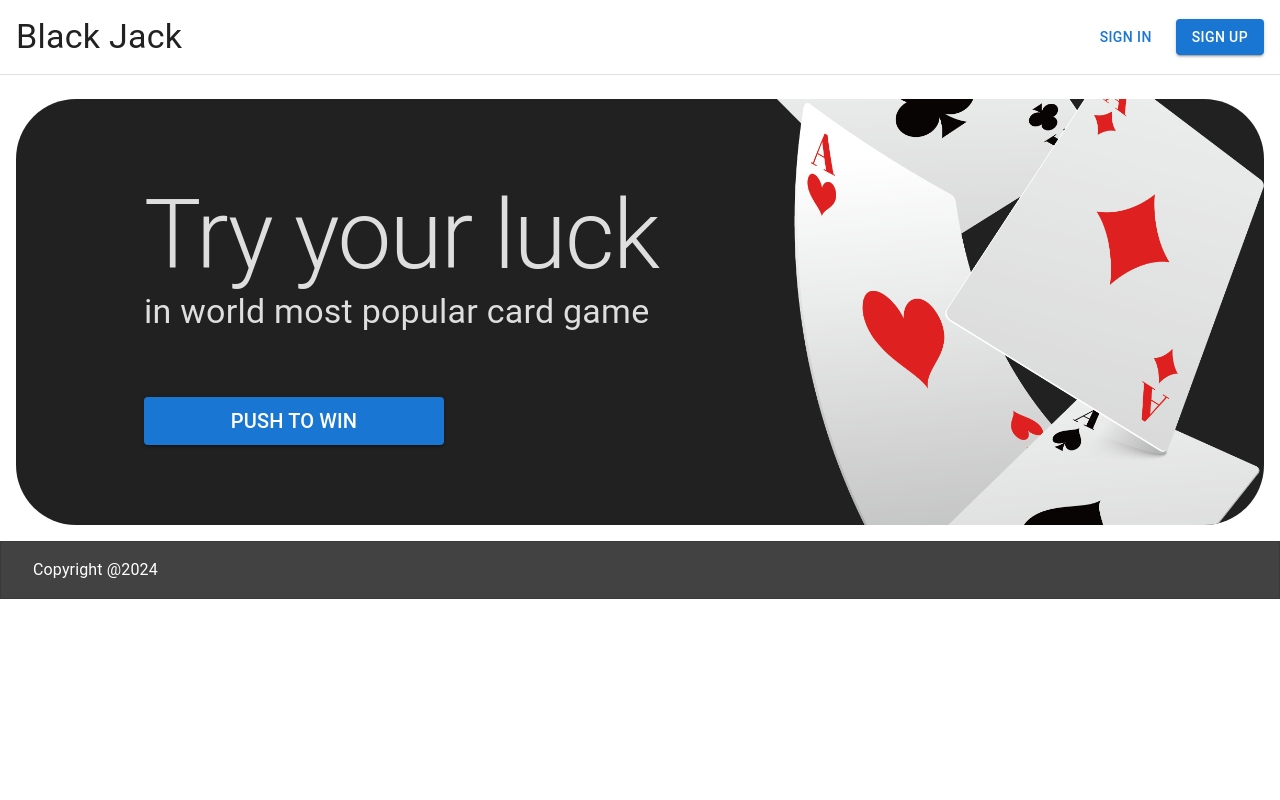
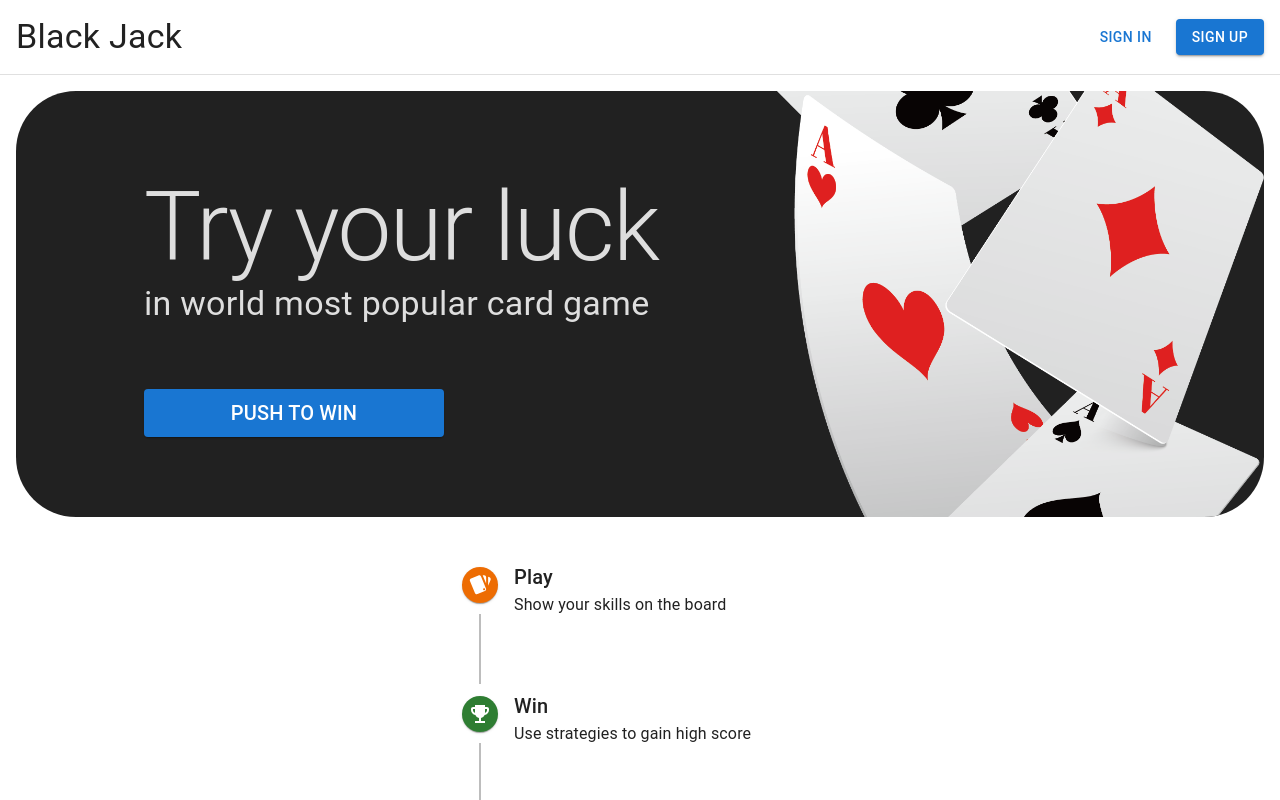
Before and after one commit to frontandrew/black-jack, a React (Vite) app in the folder packages/client/: page / in a window 1280 px wide. Built offline with nearby package versions, Linux system fonts and the light colour scheme.

Commit message:
chore: create landing gameflow block

```diff
--- /dev/null
+++ b/packages/client/src/pages/landing/components/gameflow/index.ts
@@ -0,0 +1 @@
+export { LandingGameFlow } from './view'
--- /dev/null
+++ b/packages/client/src/pages/landing/components/gameflow/view.tsx
@@ -0,0 +1,90 @@
+import { Grid, Typography, useTheme } from '@mui/material'
+
+import {
+  EmojiEvents,
+  Forum,
+  Style,
+  SupervisedUserCircle,
+} from '@mui/icons-material'
+
+import {
+  Timeline,
+  TimelineConnector,
+  TimelineContent,
+  TimelineDot,
+  TimelineItem,
+  TimelineSeparator,
+} from '@mui/lab'
+
+export const LandingGameFlow = () => {
+  const { spacing } = useTheme()
+  const CustomTLC = () => <TimelineConnector style={{ height: 70 }} />
+
+  return (
+    <Grid item>
+      <Grid container width={'100%'} pr={spacing(40)}>
+        <Timeline>
+          <TimelineItem>
+            <TimelineSeparator>
+              <TimelineDot color={'warning'}>
+                <Style sx={{ transform: 'rotate(180deg)' }} />
+              </TimelineDot>
+              <CustomTLC />
+            </TimelineSeparator>
+            <TimelineContent>
+              <Typography variant="h6" component="span">
+                Play
+              </Typography>
+              <Typography>Show your skills on the board</Typography>
+            </TimelineContent>
+          </TimelineItem>
+          <TimelineItem>
+            <TimelineSeparator>
+              <TimelineDot color={'success'}>
+                <EmojiEvents />
+              </TimelineDot>
+              <CustomTLC />
+            </TimelineSeparator>
+            <TimelineContent>
+              <Typography variant="h6" component="span">
+                Win
+              </Typography>
+              <Typography>Use strategies to gain high score</Typography>
+            </TimelineContent>
+          </TimelineItem>
+          <TimelineItem>
+            <TimelineSeparator>
+              <TimelineDot color={'info'}>
+                <SupervisedUserCircle />
+              </TimelineDot>
+              <CustomTLC />
+            </TimelineSeparator>
+            <TimelineContent>
+              <Typography variant="h6" component="span">
+                Compete
+              </Typography>
+              <Typography>
+                Match your progress with other players on the Leaderbord
+              </Typography>
+            </TimelineContent>
+          </TimelineItem>
+          <TimelineItem>
+            <TimelineSeparator>
+              <TimelineDot color={'secondary'}>
+                <Forum />
+              </TimelineDot>
+            </TimelineSeparator>
+            <TimelineContent>
+              <Typography variant="h6" component="span">
+                Study
+              </Typography>
+              <Typography>
+                Discuss game tactics and strategies on the Forum
+              </Typography>
+            </TimelineContent>
+          </TimelineItem>
+        </Timeline>
+      </Grid>
+    </Grid>
+  )
+}
--- a/packages/client/src/pages/landing/components/index.ts
+++ b/packages/client/src/pages/landing/components/index.ts
@@ -1 +1,2 @@
 export { LandingBanner } from './banner'
+export { LandingGameFlow } from './gameflow'
--- a/packages/client/src/pages/landing/view.tsx
+++ b/packages/client/src/pages/landing/view.tsx
@@ -1,9 +1,7 @@
 import { Button, Grid, Typography, useTheme } from '@mui/material'
 import { useNavigate } from 'react-router-dom'
 
-import { LandingBanner } from './components'
-
-// import './style.css';
+import { LandingBanner, LandingGameFlow } from './components'
 
 export const LandingPage = () => {
   const navigate = useNavigate()
@@ -56,19 +54,9 @@ export const LandingPage = () => {
         </Button>
       </Grid>
 
-      <Grid
-        item
-        className={'landing-content'}
-        pt={spacing(1)}
-        overflow={'hidden auto'}>
+      <Grid item className={'landing-content'} overflow={'hidden auto'}>
         <LandingBanner />
-
-        <Grid className={'timeline'}>
-          <Grid
-            container
-            className={'timeline-container'}
-            width={'100%'}></Grid>
-        </Grid>
+        <LandingGameFlow />
 
         <Grid
           item
```
